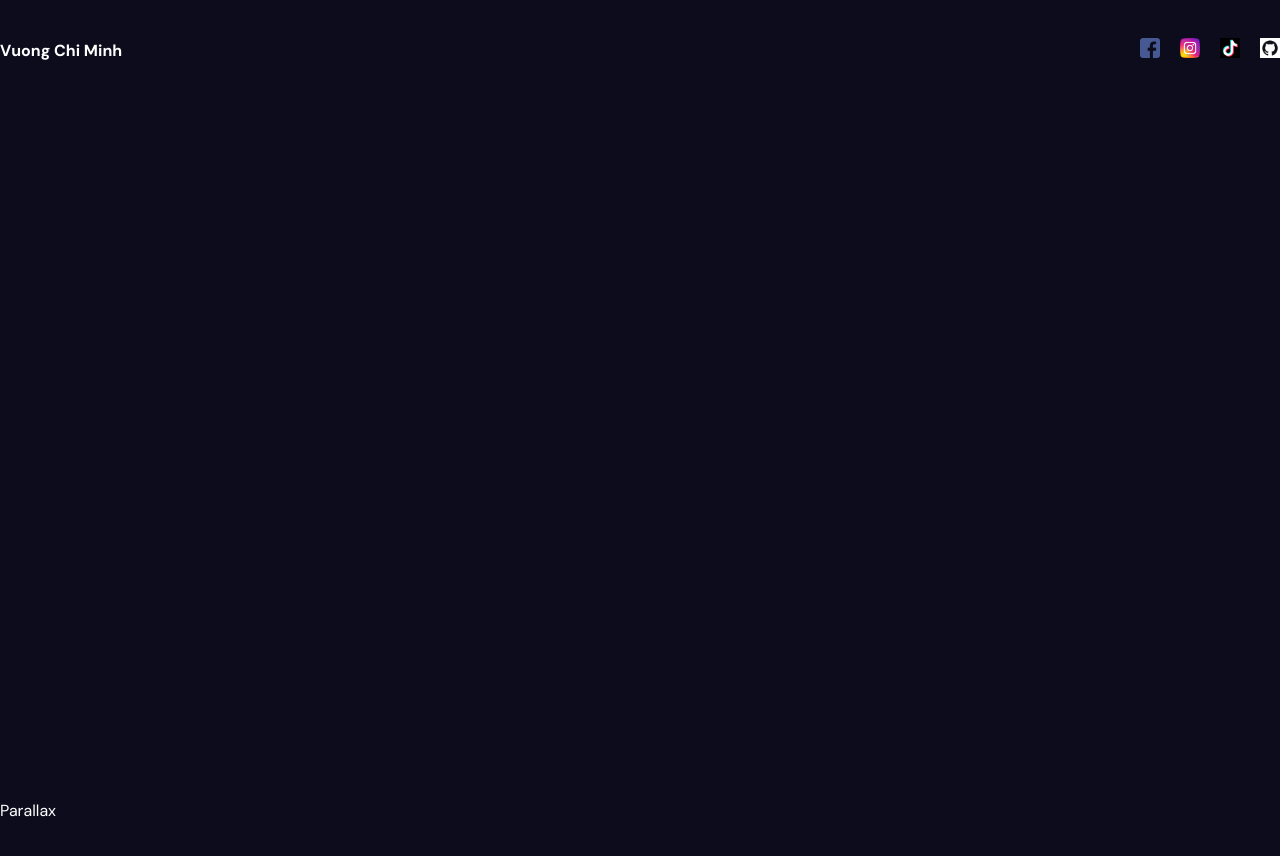
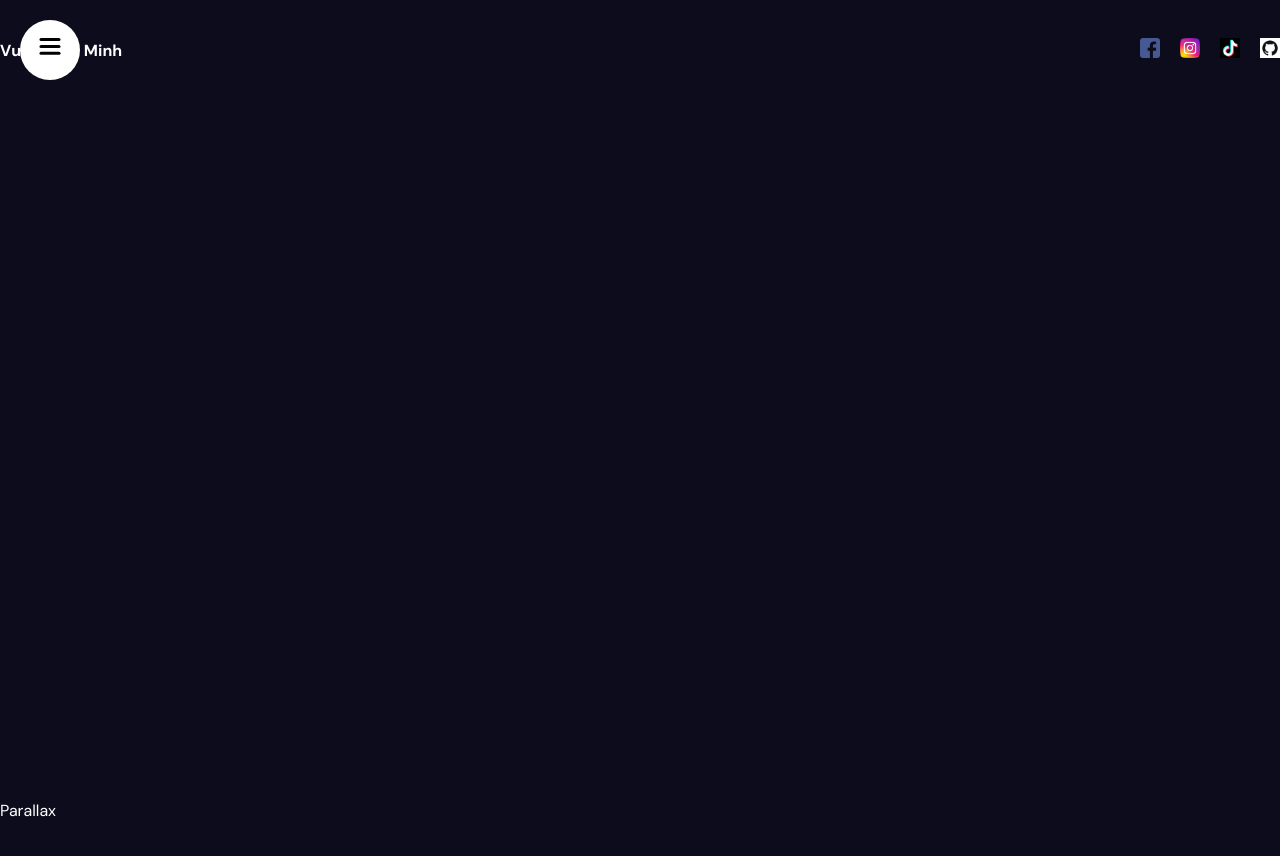
Before and after one commit to vuongminh042/my-portfolio, a React (Vite) app: page / in a window 1280 px wide. Shown: the top 856 px of the page. Built offline with nearby package versions, Linux system fonts and the light colour scheme.

Commit message:
complete sidebar

```diff
--- a/src/App.jsx
+++ b/src/App.jsx
@@ -4,16 +4,16 @@
 
 const App = () => {
   return <div>
-    <section>
+    <section id='Homepage'>
       <Navbar />
     </section>
-    <section>Parallax</section>
+    <section id='Services'>Parallax</section>
     <section>Services</section>
-    <section>Parallax</section>
+    <section id='Portfolio'>Parallax</section>
     <section>Portfolio1</section>
     <section>Portfolio2</section>
     <section>Portfolio3</section>
-    <section>Contact</section>
+    <section id='Contact'>Contact</section>
     {/* <Test />
     <Test /> */}
   </div>;
--- a/src/components/navbar/Navbar.jsx
+++ b/src/components/navbar/Navbar.jsx
@@ -1,10 +1,12 @@
 import { motion } from 'framer-motion'
 import './navbar.scss'
+import Sidebar from '../sidebar/Sidebar'
 
 const Navbar = () => {
     return (
         <div className='navbar'>
             {/* Sidebar */}
+            <Sidebar />
             <div className='wrapper'>
                 <motion.span
                     initial={{ opacity: 0, scale: 0.5 }}
--- /dev/null
+++ b/src/components/sidebar/Sidebar.jsx
@@ -0,0 +1,39 @@
+import { motion } from 'framer-motion';
+import { useState } from 'react';
+import Links from './links/Links';
+import './sidebar.scss';
+import ToggleButton from './toggleButton/ToggleButton';
+
+const variants = {
+    open: {
+        clipPath: "circle(1200px at 50px 50px)",
+        transition: {
+            type: "spring",
+            stiffness: 20,
+        }
+    },
+    closed: {
+        clipPath: "circle(30px at 50px 50px)",
+        transition: {
+            delay: 0.5,
+            type: "spring",
+            stiffness: 400,
+            damping: 40
+        }
+    }
+}
+
+const Sidebar = () => {
+    const [open, setOpen] = useState(false);
+
+    return (
+        <motion.div className='sidebar' animate={open ? "open" : "closed"}>
+            <motion.div className='bg' variants={variants}>
+                <Links />
+            </motion.div>
+            <ToggleButton setOpen={setOpen} />
+        </motion.div>
+    )
+}
+
+export default Sidebar
--- /dev/null
+++ b/src/components/sidebar/links/Links.jsx
@@ -0,0 +1,49 @@
+import { motion } from "framer-motion"
+
+const variants = {
+    open: {
+        transition: {
+            staggerChildren: 0.1,
+        },
+    },
+    closed: {
+        transition: {
+            staggerChildren: 0.05,
+            staggerDirection: -1,
+        }
+    }
+}
+
+const itemVariants = {
+    open: {
+        y: 0,
+        opacity: 1,
+    },
+    closed: {
+        y: 50,
+        opacity: 0
+    }
+}
+
+
+const Links = () => {
+    const items = ["Homepage", "Services", "Portfolio", "Contact", "About"]
+
+    return (
+        <motion.div className="links" variants={variants}>
+            {items.map((item) => (
+                <motion.a
+                    href={`#${item}`}
+                    key={item}
+                    variants={itemVariants}
+                    whileHover={{ scale: 1.1 }}
+                    whileTap={{ scale: 0.95 }}
+                >
+                    {item}
+                </motion.a>
+            ))}
+        </motion.div>
+    )
+}
+
+export default Links
--- /dev/null
+++ b/src/components/sidebar/sidebar.scss
@@ -0,0 +1,44 @@
+.sidebar {
+  display: flex;
+  flex-direction: column;
+  align-items: center;
+  justify-content: center;
+  background-color: #fff;
+  color: #000;
+
+  .bg {
+    position: fixed;
+    top: 0;
+    left: 0;
+    bottom: 0;
+    width: 400px;
+    background: #fff;
+
+    .links {
+      position: absolute;
+      width: 100%;
+      height: 100%;
+      display: flex;
+      flex-direction: column;
+      align-items: center;
+      justify-content: center;
+      gap: 20px;
+
+      a {
+        font-size: 40px;
+      }
+    }
+  }
+
+  button {
+    width: 50px;
+    height: 50px;
+    border-radius: 50%;
+    position: fixed;
+    top: 25px;
+    left: 25px;
+    background-color: transparent;
+    border: none;
+    cursor: pointer;
+  }
+}
--- /dev/null
+++ b/src/components/sidebar/toggleButton/ToggleButton.jsx
@@ -0,0 +1,40 @@
+import { motion } from "framer-motion"
+
+const ToggleButton = ({ setOpen }) => {
+    return (
+        <button onClick={() => setOpen((prev) => !prev)}>
+            <svg width="23" height="23" viewBox="0 0 23 23">
+                <motion.path
+                    strokeWidth="3"
+                    stroke="black"
+                    strokeLinecap="round"
+                    variants={{
+                        closed: { d: "M 2 2.5 L 20 2.5" },
+                        open: { d: "M 3 16.5 L 17 2.5" },
+                    }}
+                />
+                <motion.path
+                    strokeWidth="3"
+                    stroke="black"
+                    strokeLinecap="round"
+                    d="M 2 9.423 L 20 9.423"
+                    variants={{
+                        closed: { opacity: 1 },
+                        open: { opacity: 0 },
+                    }}
+                />
+                <motion.path
+                    strokeWidth="3"
+                    stroke="black"
+                    strokeLinecap="round"
+                    variants={{
+                        closed: { d: "M 2 16.346 L 20 16.346" },
+                        open: { d: "M 3 2.5 L 17 16.346" },
+                    }}
+                />
+            </svg>
+        </button>
+    )
+}
+
+export default ToggleButton
```
